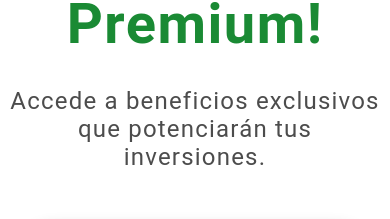
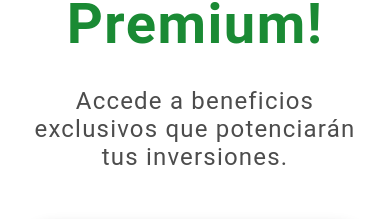
Before and after one commit to Tomas1995111/impulsoweb, a React (Create React App) app: page /MemberShip in a window 390 px wide. Shown: the part 291-510 px from the top of the page. Built offline with nearby package versions, Linux system fonts and the light colour scheme.

Commit message:
responsive membership

```diff
--- a/src/pages/styles/MemberShip.css
+++ b/src/pages/styles/MemberShip.css
@@ -118,3 +118,9 @@
     transform: scale(1.05);
     box-shadow: 0 12px 25px rgba(0, 0, 0, 0.3);
   }
+  @media (max-width: 768px) {
+    .subheading  {
+align-items: center;
+margin: 20px;
+    }
+  }
```
